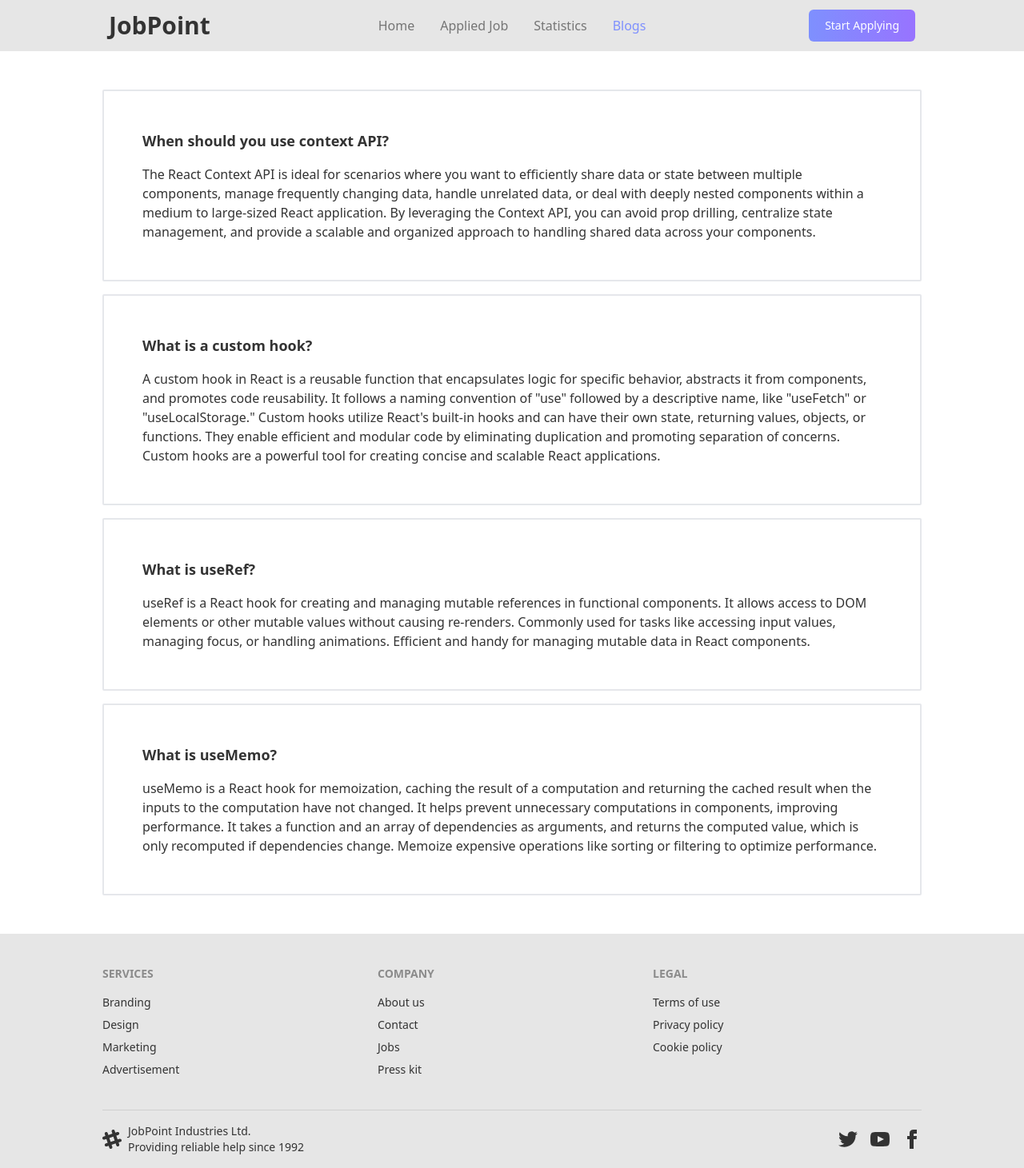
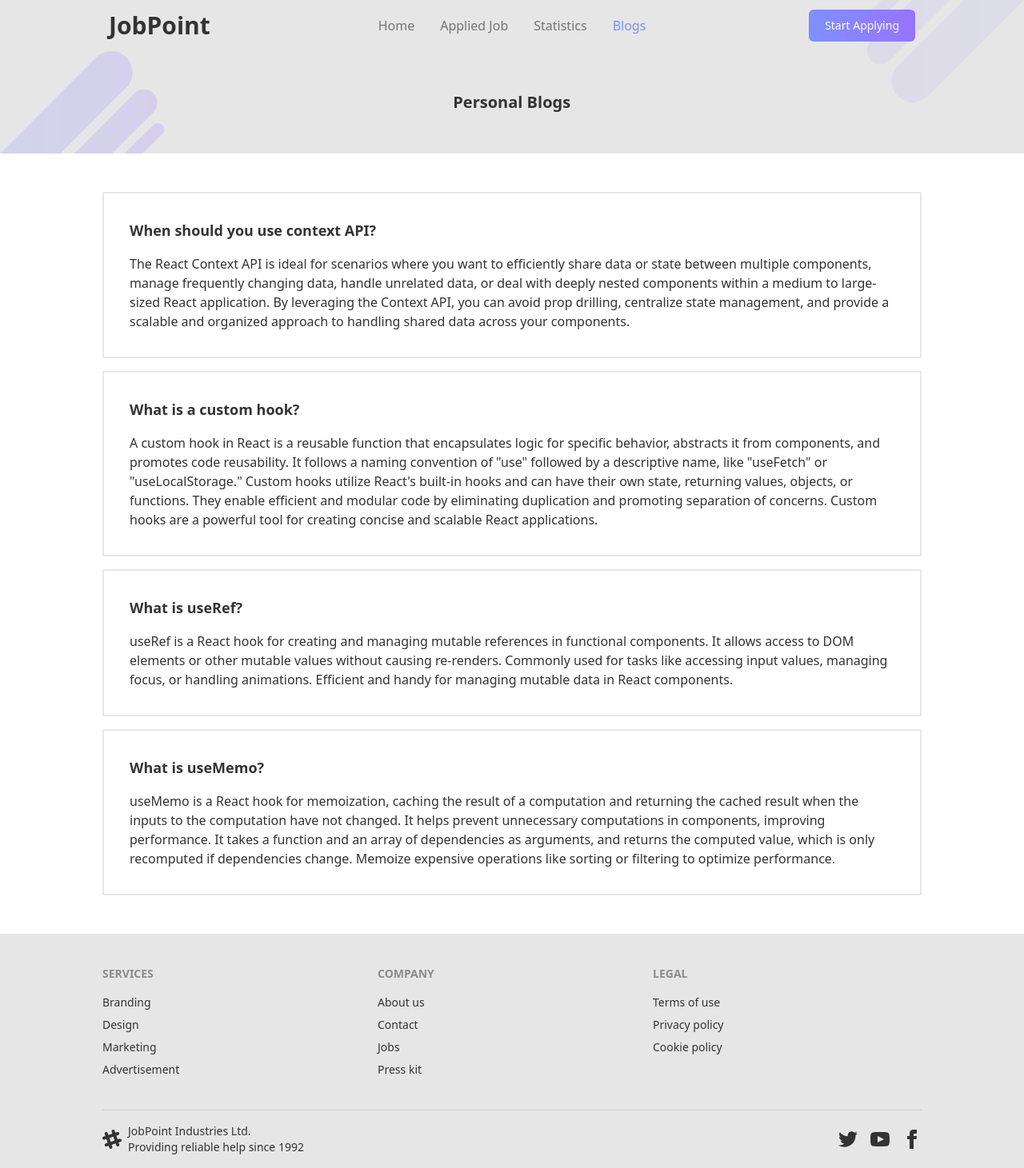
Before and after one commit to hnmahamud/career-hub, a React (Vite) app: page /blogs in a window 1280 px wide. Shown: the whole page at 80% size. Built offline with nearby package versions, Linux system fonts and the light colour scheme.

Commit message:
banner added for all page

```diff
--- a/src/components/AppliedJob/AppliedJob.jsx
+++ b/src/components/AppliedJob/AppliedJob.jsx
@@ -2,6 +2,8 @@ import React, { useContext, useEffect, useState } from "react";
 import { FeaturedContext } from "../Layout/Root";
 import { getDataFromDb } from "../../utilities/fakedb";
 import ReviewAppliedJob from "../ReviewAppliedJob/ReviewAppliedJob";
+import vector1 from "../../assets/vector1.png";
+import vector2 from "../../assets/vector2.png";
 
 const AppliedJob = () => {
   const featuredJobData = useContext(FeaturedContext);
@@ -57,7 +59,15 @@ const AppliedJob = () => {
   };
 
   return (
-    <div className="w-[95%] md:w-[80%] mx-auto flex flex-col gap-4 py-16 md:py-32">
+    <>
+      {/* Banner Section */}
+      <div className="bg-base-200 text-center flex justify-between items-center">
+        <img className="h-16 md:h-32" src={vector1} alt="" />
+        <h3 className="text-xl font-extrabold py-10">Applied Job</h3>
+        <img className="h-16 md:h-32 -mt-32" src={vector2} alt="" />
+      </div>
+
+      <div className="w-[95%] md:w-[80%] mx-auto flex flex-col gap-4 py-16">
         <div className="flex md:justify-end">
           <select
             value={selected}
@@ -97,6 +107,7 @@ const AppliedJob = () => {
           </div>
         )}
       </div>
+    </>
   );
 };
 
--- a/src/components/Blogs/Blogs.jsx
+++ b/src/components/Blogs/Blogs.jsx
@@ -1,9 +1,19 @@
 import React from "react";
+import vector1 from "../../assets/vector1.png";
+import vector2 from "../../assets/vector2.png";
 
 const Blogs = () => {
   return (
+    <>
+      {/* Banner Section */}
+      <div className="bg-base-200 text-center flex justify-between items-center">
+        <img className="h-16 md:h-32" src={vector1} alt="" />
+        <h3 className="text-xl font-extrabold py-10">Personal Blogs</h3>
+        <img className="h-16 md:h-32 -mt-32" src={vector2} alt="" />
+      </div>
+
       <div className="w-[95%] md:w-[80%] mx-auto flex flex-col space-y-4 my-12">
-      <div className="card card-side border-2 rounded-sm p-4">
+        <div className="card card-side border-2 rounded-sm">
           <div className="col-span-2 card-body">
             <div className="flex flex-col space-y-4">
               <h2 className="text-lg font-bold">
@@ -13,35 +23,37 @@ const Blogs = () => {
                 The React Context API is ideal for scenarios where you want to
                 efficiently share data or state between multiple components,
                 manage frequently changing data, handle unrelated data, or deal
-              with deeply nested components within a medium to large-sized React
-              application. By leveraging the Context API, you can avoid prop
-              drilling, centralize state management, and provide a scalable and
-              organized approach to handling shared data across your components.
+                with deeply nested components within a medium to large-sized
+                React application. By leveraging the Context API, you can avoid
+                prop drilling, centralize state management, and provide a
+                scalable and organized approach to handling shared data across
+                your components.
               </p>
             </div>
           </div>
         </div>
 
-      <div className="card card-side border-2 rounded-sm p-4">
+        <div className="card card-side border-2 rounded-sm">
           <div className="col-span-2 card-body">
             <div className="flex flex-col space-y-4">
               <h2 className="text-lg font-bold">What is a custom hook?</h2>
               <p>
                 A custom hook in React is a reusable function that encapsulates
                 logic for specific behavior, abstracts it from components, and
-              promotes code reusability. It follows a naming convention of "use"
-              followed by a descriptive name, like "useFetch" or
-              "useLocalStorage." Custom hooks utilize React's built-in hooks and
-              can have their own state, returning values, objects, or functions.
-              They enable efficient and modular code by eliminating duplication
-              and promoting separation of concerns. Custom hooks are a powerful
-              tool for creating concise and scalable React applications.
+                promotes code reusability. It follows a naming convention of
+                "use" followed by a descriptive name, like "useFetch" or
+                "useLocalStorage." Custom hooks utilize React's built-in hooks
+                and can have their own state, returning values, objects, or
+                functions. They enable efficient and modular code by eliminating
+                duplication and promoting separation of concerns. Custom hooks
+                are a powerful tool for creating concise and scalable React
+                applications.
               </p>
             </div>
           </div>
         </div>
 
-      <div className="card card-side border-2 rounded-sm p-4">
+        <div className="card card-side border-2 rounded-sm">
           <div className="col-span-2 card-body">
             <div className="flex flex-col space-y-4">
               <h2 className="text-lg font-bold">What is useRef?</h2>
@@ -57,24 +69,25 @@ const Blogs = () => {
           </div>
         </div>
 
-      <div className="card card-side border-2 rounded-sm p-4">
+        <div className="card card-side border-2 rounded-sm">
           <div className="col-span-2 card-body">
             <div className="flex flex-col space-y-4">
               <h2 className="text-lg font-bold">What is useMemo?</h2>
               <p>
                 useMemo is a React hook for memoization, caching the result of a
-              computation and returning the cached result when the inputs to the
-              computation have not changed. It helps prevent unnecessary
+                computation and returning the cached result when the inputs to
+                the computation have not changed. It helps prevent unnecessary
                 computations in components, improving performance. It takes a
                 function and an array of dependencies as arguments, and returns
                 the computed value, which is only recomputed if dependencies
-              change. Memoize expensive operations like sorting or filtering to
-              optimize performance.
+                change. Memoize expensive operations like sorting or filtering
+                to optimize performance.
               </p>
             </div>
           </div>
         </div>
       </div>
+    </>
   );
 };
 
--- a/src/components/Header/Header.jsx
+++ b/src/components/Header/Header.jsx
@@ -69,7 +69,7 @@ const Header = () => {
               </li>
             </ul>
           </div>
-          <a className="text-3xl font-extrabold">JobPoint</a>
+          <h3 className="text-3xl font-extrabold">JobPoint</h3>
         </div>
         <div className="navbar-center hidden lg:flex">
           <ul className="text-subTitle flex gap-8">
--- a/src/components/Home/Home.jsx
+++ b/src/components/Home/Home.jsx
@@ -15,13 +15,12 @@ const Home = () => {
 
   return (
     <div>
-      {/* Header Section */}
+      {/* Banner Section */}
       <div className="bg-base-200">
         <div className="w-[95%] md:w-[80%] mx-auto grid grid-cols-1 md:grid-cols-2 justify-between items-center gap-4">
           <div className="grow space-y-8">
             <h1 className="text-2xl text-center md:text-left md:text-5xl font-extrabold pt-8 md:pt-0">
-              One Step <br className="hidden md:block" /> Closer To Your{" "}
-              <br className="hidden md:block" />
+              One Step <br className="hidden md:block" /> Closer To Your <br />
               <span className="text-gFrom">Dream Job</span>
             </h1>
             <p>
--- a/src/components/JobDetails/JobDetails.jsx
+++ b/src/components/JobDetails/JobDetails.jsx
@@ -2,6 +2,8 @@ import React, { useEffect, useState } from "react";
 import { useParams } from "react-router-dom";
 import { addToDb, getDataFromDb } from "../../utilities/fakedb";
 import { toast } from "react-toastify";
+import vector1 from "../../assets/vector1.png";
+import vector2 from "../../assets/vector2.png";
 import {
   CurrencyDollarIcon,
   BriefcaseIcon,
@@ -55,6 +57,13 @@ const JobDetails = () => {
   };
 
   return (
+    <>
+      {/* Banner Section */}
+      <div className="bg-base-200 text-center flex justify-between items-center">
+        <img className="h-16 md:h-32" src={vector1} alt="" />
+        <h3 className="text-xl font-extrabold py-10">Job Details</h3>
+        <img className="h-16 md:h-32 -mt-32" src={vector2} alt="" />
+      </div>
       <div className="w-[95%] md:w-[80%] mx-auto grid grid-cols-1 md:grid-cols-3 gap-4 justify-between py-16 md:py-32">
         <div className="md:col-span-2 space-y-4">
           <p>
@@ -123,6 +132,7 @@ const JobDetails = () => {
           </div>
         </div>
       </div>
+    </>
   );
 };
 
--- a/src/components/Statistics/Statistics.jsx
+++ b/src/components/Statistics/Statistics.jsx
@@ -1,5 +1,7 @@
 import React from "react";
 import { useLoaderData } from "react-router-dom";
+import vector1 from "../../assets/vector1.png";
+import vector2 from "../../assets/vector2.png";
 import {
   AreaChart,
   Area,
@@ -13,7 +15,15 @@ import {
 const Statistics = () => {
   const { data: assignmentData } = useLoaderData();
   return (
-    <div className="w-[95%] md:w-[80%] mx-auto py-16 md:py-32">
+    <>
+      {/* Banner Section */}
+      <div className="bg-base-200 text-center flex justify-between items-center">
+        <img className="h-16 md:h-32" src={vector1} alt="" />
+        <h3 className="text-xl font-extrabold py-10">Assignment Statistics</h3>
+        <img className="h-16 md:h-32 -mt-32" src={vector2} alt="" />
+      </div>
+
+      <div className="w-[95%] md:w-[80%] mx-auto py-12">
         <ResponsiveContainer width={"98%"} height={300}>
           <AreaChart
             width={500}
@@ -39,9 +49,10 @@ const Statistics = () => {
           </AreaChart>
         </ResponsiveContainer>
         <div className="text-center">
-        <h3 className="text-lg font-semibold">Assignment Marks</h3>
+          <h3 className="text-lg font-semibold">Total Assignment</h3>
         </div>
       </div>
+    </>
   );
 };
 
```
Also changed, not shown: src/assets/vector1.png (added), src/assets/vector2.png (added). Lines whose indentation alone changed are shown as unchanged.
